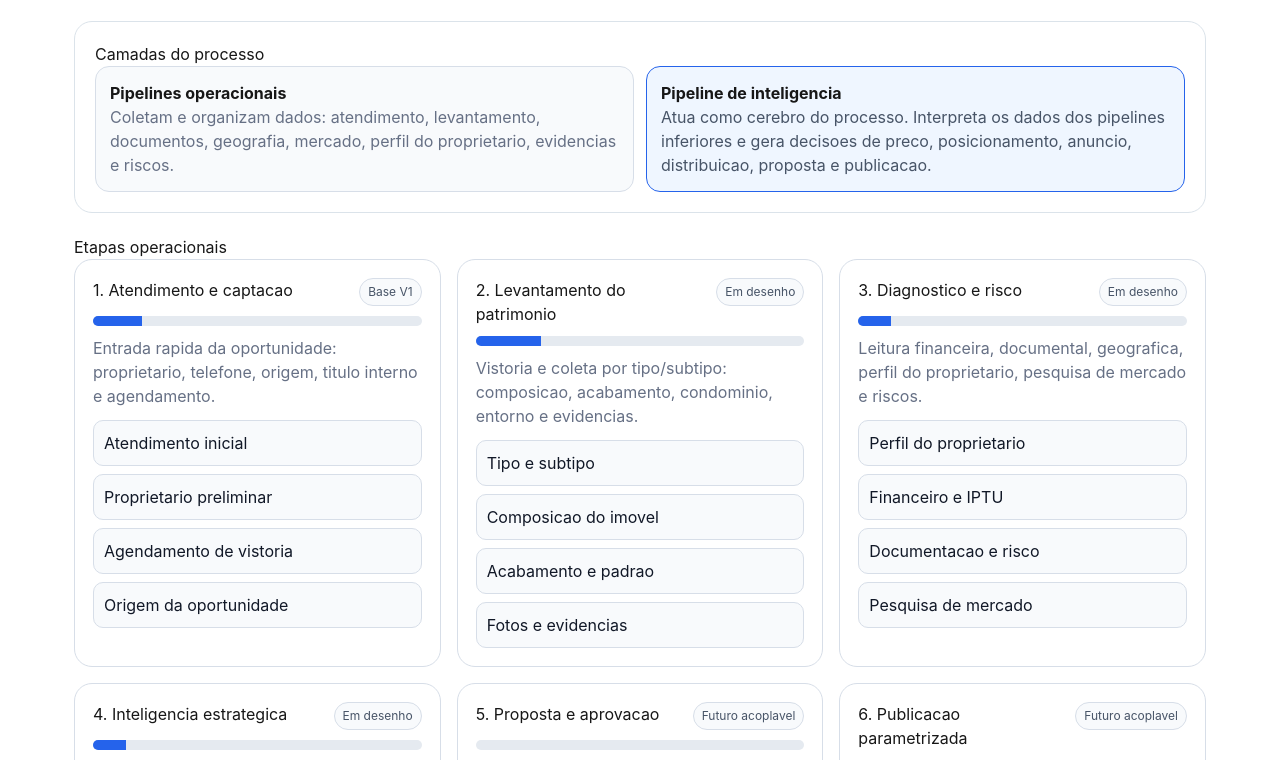
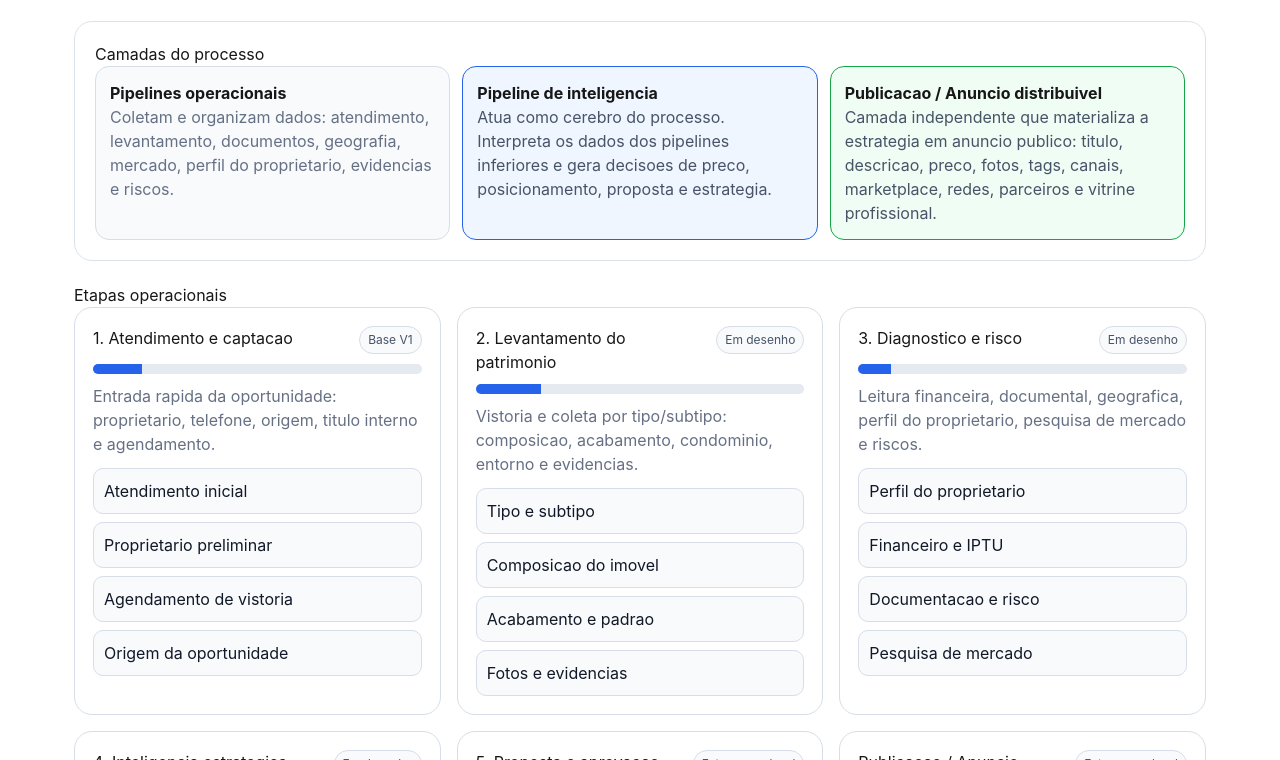
Before and after one commit to hurbyapp/hurby-core, a Next.js app: page /operations/pipeline in a window 1280 px wide. Shown: the part 600-1360 px from the top of the page. Built offline with nearby package versions, Linux system fonts and the light colour scheme.

Commit message:
refactor: separate publication layer from pipeline flow

```diff
--- a/src/app/operations/pipeline/page.tsx
+++ b/src/app/operations/pipeline/page.tsx
@@ -109,12 +109,12 @@ const phases = [
     ],
   },
   {
-    title: '6. Publicacao parametrizada',
+    title: 'Publicacao / Anuncio distribuivel',
     route: 'publicacao',
     status: 'Futuro acoplavel',
     progress: 0,
     description:
-      'Ativacao do anuncio com titulo, descricao, preco, fotos, tags, canais e estrategia aprovada.',
+      'Camada independente que transforma a estrategia aprovada em anuncio distribuivel para marketplace, pagina profissional, redes, parceiros e canais futuros.',
     pipelines: [
       'Gerar anuncio publico',
       'Aplicar estrategia',
@@ -381,8 +381,24 @@ export default function PipelinePage() {
             <strong>Pipeline de inteligencia</strong>
             <p style={{ marginBottom: 0, color: '#475467', lineHeight: 1.5 }}>
               Atua como cerebro do processo. Interpreta os dados dos pipelines
-              inferiores e gera decisoes de preco, posicionamento, anuncio,
-              distribuicao, proposta e publicacao.
+              inferiores e gera decisoes de preco, posicionamento, proposta e estrategia.
+            </p>
+          </div>
+
+          <div
+            style={{
+              border: '1px solid #16a34a',
+              borderRadius: 14,
+              padding: 14,
+              background: '#f0fdf4',
+            }}
+          >
+            {/* PIPELINE_PUBLICATION_LAYER_NOTE_V1 */}
+            <strong>Publicacao / Anuncio distribuivel</strong>
+            <p style={{ marginBottom: 0, color: '#475467', lineHeight: 1.5 }}>
+              Camada independente que materializa a estrategia em anuncio publico:
+              titulo, descricao, preco, fotos, tags, canais, marketplace, redes,
+              parceiros e vitrine profissional.
             </p>
           </div>
         </div>
```
